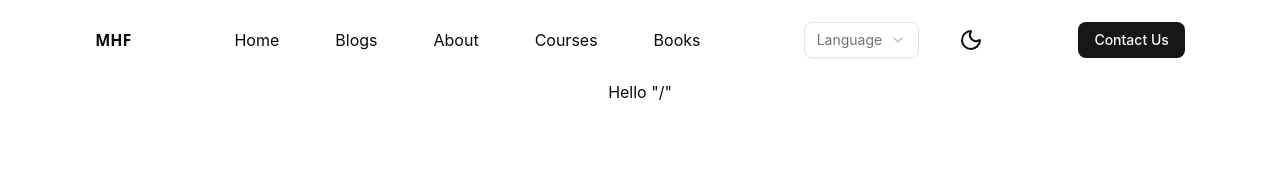
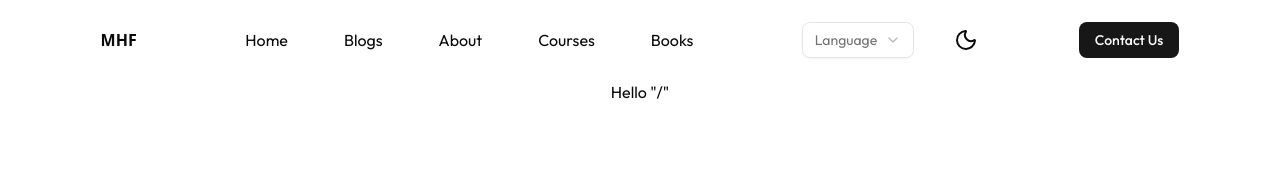
Before and after one commit to fzsf163/rks-blog-frontend, a React (Vite) app: page / in a window 1280 px wide. Shown: the top 170 px of the page. Built offline with nearby package versions, Linux system fonts and the light colour scheme.

Commit message:
added font

```diff
--- a/src/routes/__root.tsx
+++ b/src/routes/__root.tsx
@@ -15,7 +15,7 @@ interface MyRouterContext {
 
 export const Route = createRootRouteWithContext<MyRouterContext>()({
   component: () => (
-    <>
+    <div className="font-body">
       <ThemeProvider defaultTheme="light" storageKey="vite-ui-theme">
         <Header />
         <Outlet />
@@ -32,6 +32,6 @@ export const Route = createRootRouteWithContext<MyRouterContext>()({
           TanStackQueryDevtools,
         ]}
       />
-    </>
+    </div>
   ),
 })
--- a/src/styles.css
+++ b/src/styles.css
@@ -1,8 +1,14 @@
+@import url('https://fonts.googleapis.com/css2?family=Lobster+Two:ital,wght@0,400;0,700;1,400;1,700&display=swap');
+@import url('https://fonts.googleapis.com/css2?family=Outfit:wght@100..900&display=swap');
 @import 'tailwindcss';
 @import 'tw-animate-css';
 
 @custom-variant dark (&:is(.dark *));
 
+@theme {
+  --font-hook: 'Lobster Two', sans-serif;
+  --font-body: 'Outfit', sans-serif;
+}
 body {
   @apply m-0;
   font-family:
```
